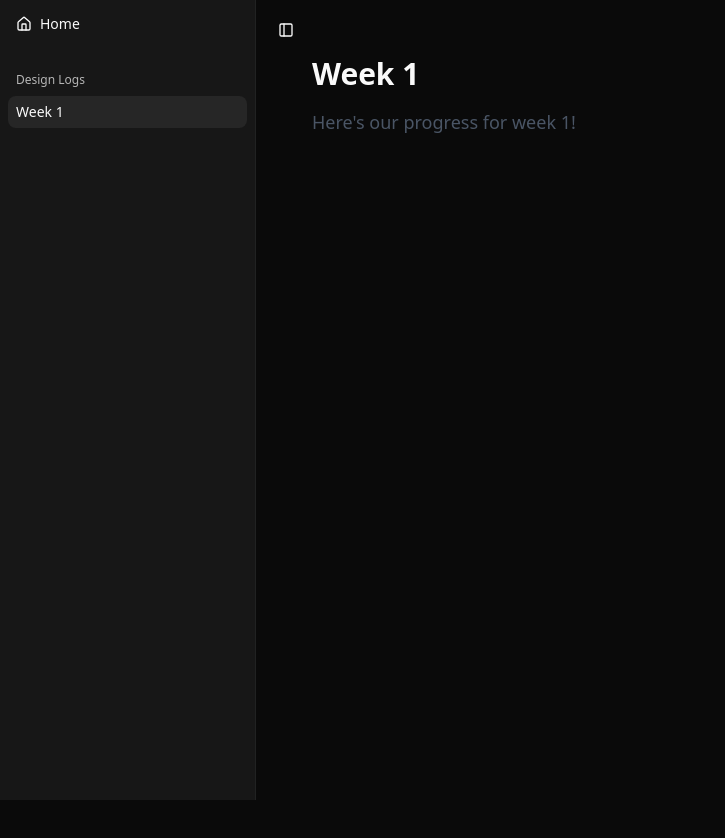
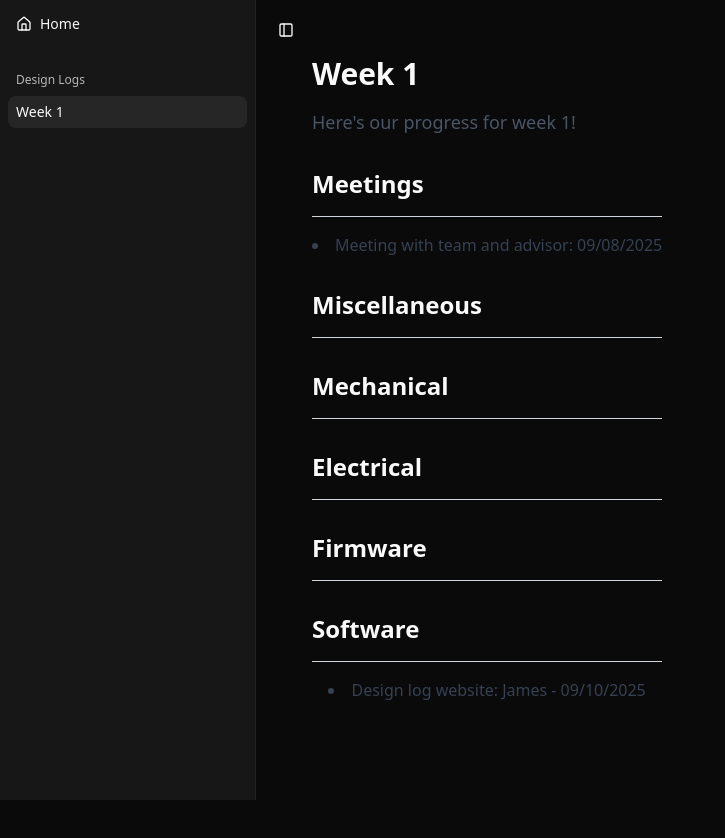
Before and after one commit to MTE-Capstone-Group-28/MTE-Capstone-Group-28.github.io, a React (Vite) app: page /week1 in a window 1280 px wide. Shown: the top 838 px of the page, without its empty margins (0-725 px from the left). Built offline with nearby package versions, Linux system fonts and the light colour scheme.

Commit message:
added some content

```diff
--- a/src/pages/Week1.tsx
+++ b/src/pages/Week1.tsx
@@ -2,9 +2,53 @@ export function Week1() {
   return (
     <div className="p-6">
       <h1 className="text-3xl font-bold mb-4 text-left">Week 1</h1>
-      <p className="text-lg text-gray-600 text-left">
+      <p className="text-lg text-gray-600 text-left mb-8">
         Here's our progress for week 1!
       </p>
+
+      <section className="mb-8">
+        <h2 className="text-2xl font-semibold mb-4 text-left">Meetings</h2>
+        <hr className="border-gray-300 mb-4 w-full" />
+        <ul className="list-disc list-inside">
+          <li className="text-gray-700 mb-2">Meeting with team and advisor: 09/08/2025</li>
+        </ul>
+      </section>
+
+      <section className="mb-8">
+        <h2 className="text-2xl font-semibold mb-4 text-left">Miscellaneous</h2>
+        <hr className="border-gray-300 mb-4 w-full" />
+        <ul className="list-disc list-inside">
+        </ul>
+      </section>
+
+      <section className="mb-8">
+        <h2 className="text-2xl font-semibold mb-4 text-left">Mechanical</h2>
+        <hr className="border-gray-300 mb-4 w-full" />
+        <ul className="list-disc list-inside">
+        </ul>
+      </section>
+
+      <section className="mb-8">
+        <h2 className="text-2xl font-semibold mb-4 text-left">Electrical</h2>
+        <hr className="border-gray-300 mb-4 w-full" />
+        <ul className="list-disc list-inside">
+        </ul>
+      </section>
+
+      <section className="mb-8">
+        <h2 className="text-2xl font-semibold mb-4 text-left">Firmware</h2>
+        <hr className="border-gray-300 mb-4 w-full" />
+        <ul className="list-disc list-inside">
+        </ul>
+      </section>
+
+      <section className="mb-8">
+        <h2 className="text-2xl font-semibold mb-4 text-left">Software</h2>
+        <hr className="border-gray-300 mb-4 w-full" />
+        <ul className="list-disc list-inside">
+          <li className="text-gray-700 mb-2">Design log website: James - 09/10/2025</li>
+        </ul>
+      </section>
     </div>
   )
 }
```
